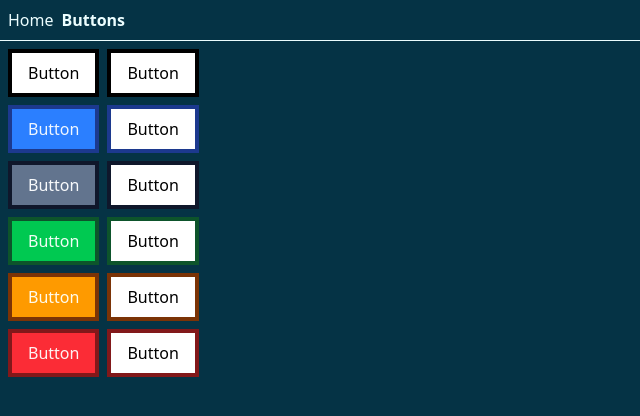
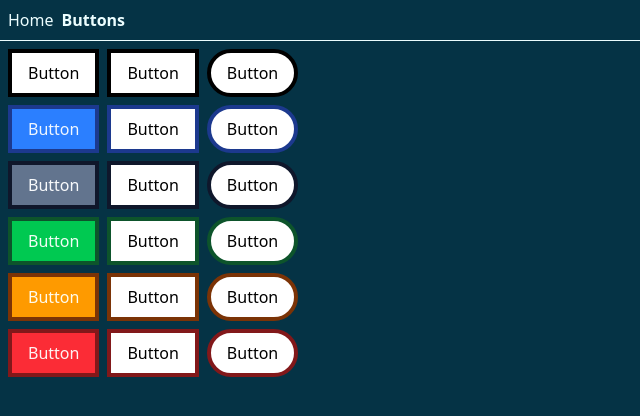
Before and after one commit to SmackSmash/comps-ts, a React (Vite) app: page /buttons in a window 1280 px wide. Shown: the top 416 px of the page, without its empty margins (0-640 px from the left). Built offline with nearby package versions, Linux system fonts and the light colour scheme.

Commit message:
Added 'rounded' option

```diff
--- a/src/components/Button.tsx
+++ b/src/components/Button.tsx
@@ -6,7 +6,7 @@ const Button: FC<{
   outline?: boolean;
   rounded?: boolean;
   children: ReactNode;
-}> = ({ style, outline, children }) => {
+}> = ({ style, outline, rounded, children }) => {
   const defaultStyles = 'cursor-pointer border-4 border-black bg-white px-4 py-2 text-black';
   let computedStyles = '';
 
@@ -34,6 +34,10 @@ const Button: FC<{
     computedStyles = twMerge(computedStyles, 'bg-white text-black');
   }
 
+  if (rounded) {
+    computedStyles = twMerge(computedStyles, 'rounded-full');
+  }
+
   return <button className={computedStyles}>{children}</button>;
 };
 
--- a/src/routes/buttons.tsx
+++ b/src/routes/buttons.tsx
@@ -30,6 +30,26 @@ const Buttons = () => {
           Button
         </Button>
       </div>
+      <div className='flex flex-col gap-2'>
+        <Button outline rounded>
+          Button
+        </Button>
+        <Button style='primary' outline rounded>
+          Button
+        </Button>
+        <Button style='secondary' outline rounded>
+          Button
+        </Button>
+        <Button style='success' outline rounded>
+          Button
+        </Button>
+        <Button style='warning' outline rounded>
+          Button
+        </Button>
+        <Button style='danger' outline rounded>
+          Button
+        </Button>
+      </div>
     </div>
   );
 };
```
